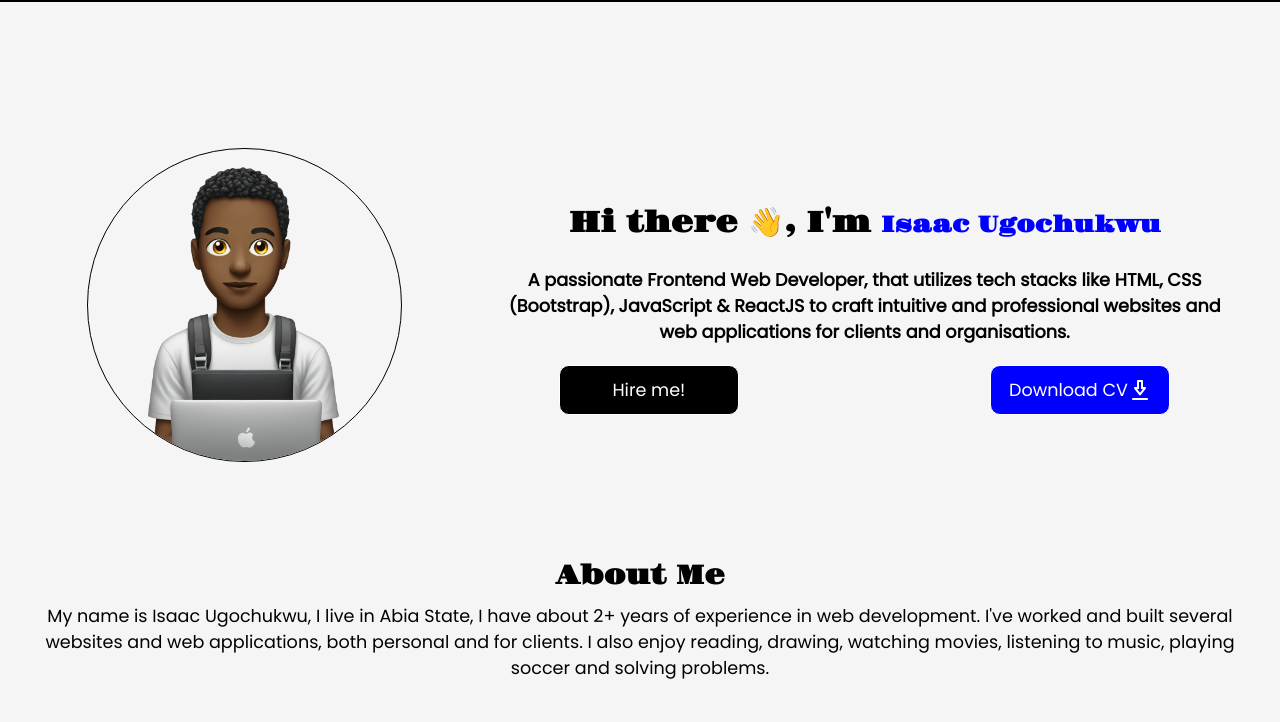
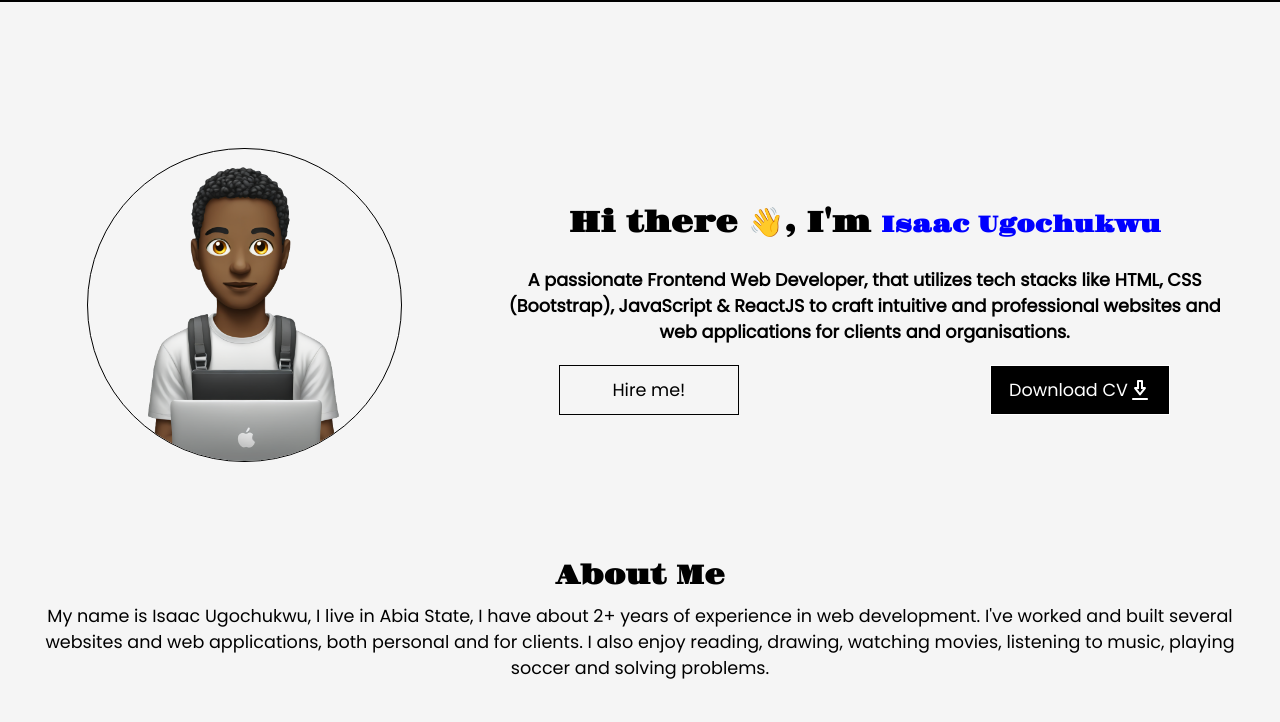
Before and after one commit to isaacszn/Portfolio, a plain HTML site: page index.html in a window 1280 px wide. Shown: the part 78-800 px from the top of the page. Drawn offline with Linux system fonts and the light colour scheme.

Commit message:
updated the styling

```diff
--- a/assets/style/style.css
+++ b/assets/style/style.css
@@ -182,8 +182,6 @@ h2 {
   height: 45px;
   font: inherit;
   cursor: pointer;
-  /* border: 0; */
-  border-radius: 10px;
   transition: all ease 1s;
 }
 
@@ -198,21 +196,22 @@ button:active {
   display: flex;
   justify-content: center;
   align-items: center;
-  background-color: blue;
+  background-color: black;
   color: white;
   border: thin solid white;
 }
 
 .hire-me-btn {
-  background: black;
-  color: white;
-  border: thin solid white;
+  background-color: whitesmoke;
+  color: black;
+  border: thin solid black;
+  transition: all ease 1s;
 }
 
-.download-cv-btn:hover,
-.download-cv-btn:focus,
-.download-cv-btn:active {
-  background-color: darkblue;
+.hire-me-btn:hover,
+.hire-me-btn:focus,
+.hire-me-btn:active {
+  border: 3px solid black;
 }
 
 .my-skills .skills {
```
